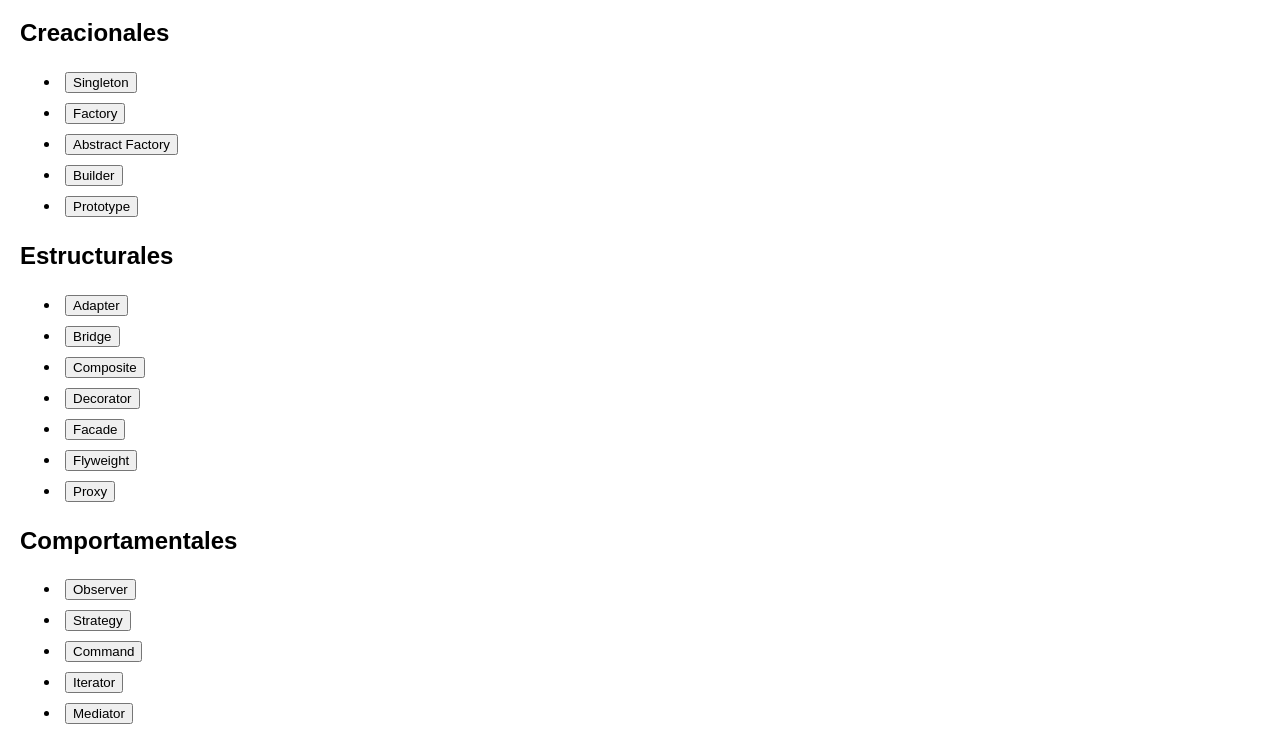
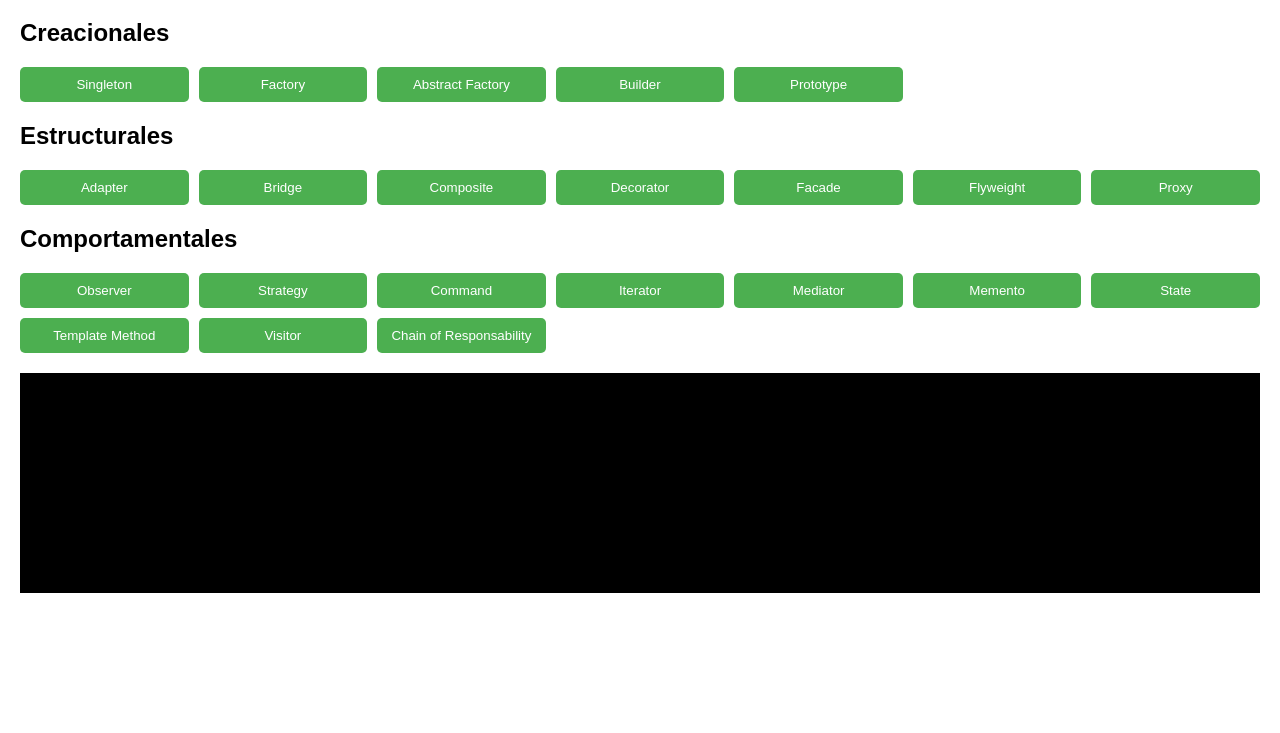
Before and after one commit to EngineeringSebastian-s/DesignPatterns, a plain HTML site: page index.html in a window 1280 px wide. Shown: the part 61-794 px from the top of the page. Drawn offline with Linux system fonts and the light colour scheme.

Commit message:
custom index

```diff
--- a/index.html
+++ b/index.html
@@ -16,47 +16,71 @@
             height: 200px;
             overflow-y: auto;
             white-space: pre;
+            margin-top: 20px;
+        }
+        .pattern-category {
+            margin-bottom: 20px;
+        }
+        .button-grid {
+            display: grid;
+            grid-template-columns: repeat(auto-fill, minmax(150px, 1fr));
+            gap: 10px;
         }
         button {
-            margin: 5px;
+            padding: 10px;
+            background: #4CAF50;
+            color: white;
+            border: none;
+            border-radius: 5px;
+            cursor: pointer;
+        }
+        button:hover {
+            background: #45a049;
         }
     </style>
 </head>
 <body>
     <h1>Patrones de Diseño en JavaScript</h1>
 
-    <h2>Creacionales</h2>
-    <ul>
-        <li><button onclick="singleton()">Singleton</button></li>
-        <li><button onclick="factory()">Factory</button></li>
-        <li><button onclick="abstractFactory()">Abstract Factory</button></li>
-        <li><button onclick="builder()">Builder</button></li>
-        <li><button onclick="prototype()">Prototype</button></li>
-    </ul>
+    <div class="pattern-category">
+        <h2>Creacionales</h2>
+        <div class="button-grid">
+            <button onclick="singleton()">Singleton</button>
+            <button onclick="factory()">Factory</button>
+            <button onclick="abstractFactory()">Abstract Factory</button>
+            <button onclick="builder()">Builder</button>
+            <button onclick="prototype()">Prototype</button>
+        </div>
+    </div>
 
-    <h2>Estructurales</h2>
-    <ul>
-        <li><button onclick="adapter()">Adapter</button></li>
-        <li><button onclick="bridge()">Bridge</button></li>
-        <li><button onclick="composite()">Composite</button></li>
-        <li><button onclick="decorator()">Decorator</button></li>
-        <li><button onclick="facade()">Facade</button></li>
-        <li><button onclick="flyweight()">Flyweight</button></li>
-        <li><button onclick="proxy()">Proxy</button></li>
-    </ul>
+    <div class="pattern-category">
+        <h2>Estructurales</h2>
+        <div class="button-grid">
+            <button onclick="adapter()">Adapter</button>
+            <button onclick="bridge()">Bridge</button>
+            <button onclick="composite()">Composite</button>
+            <button onclick="decorator()">Decorator</button>
+            <button onclick="facade()">Facade</button>
+            <button onclick="flyweight()">Flyweight</button>
+            <button onclick="proxy()">Proxy</button>
+        </div>
+    </div>
 
-    <h2>Comportamentales</h2>
-    <ul>
-        <li><button onclick="observer()">Observer</button></li>
-        <li><button onclick="strategy()">Strategy</button></li>
-        <li><button onclick="command()">Command</button></li>
-        <li><button onclick="iterator()">Iterator</button></li>
-        <li><button onclick="mediator()">Mediator</button></li>
-        <li><button onclick="memento()">Memento</button></li>
-        <li><button onclick="state()">State</button></li>
-        <li><button onclick="template()">Template Method</button></li>
-        <li><button onclick="visitor()">Visitor</button></li>
-    </ul>
+    <div class="pattern-category">
+        <h2>Comportamentales</h2>
+        <div class="button-grid">
+            <button onclick="observer()">Observer</button>
+            <button onclick="strategy()">Strategy</button>
+            <button onclick="command()">Command</button>
+            <button onclick="iterator()">Iterator</button>
+            <button onclick="mediator()">Mediator</button>
+            <button onclick="memento()">Memento</button>
+            <button onclick="state()">State</button>
+            <button onclick="template()">Template Method</button>
+            <button onclick="visitor()">Visitor</button>
+            <button onclick="CoR()">Chain of Responsability</button>
+        </div>
+    </div>
 
     <div class="console" id="console"></div>
 
@@ -113,6 +137,7 @@
         window.state = function() { logToConsole('Función State no implementada'); };
         window.template = function() { logToConsole('Función Template no implementada'); };
         window.visitor = function() { logToConsole('Función Visitor no implementada'); };
+        window.CoR = function() { logToConsole('Función Chain Of Responsability no implementada'); };
     </script>
 </body>
 </html>
```
